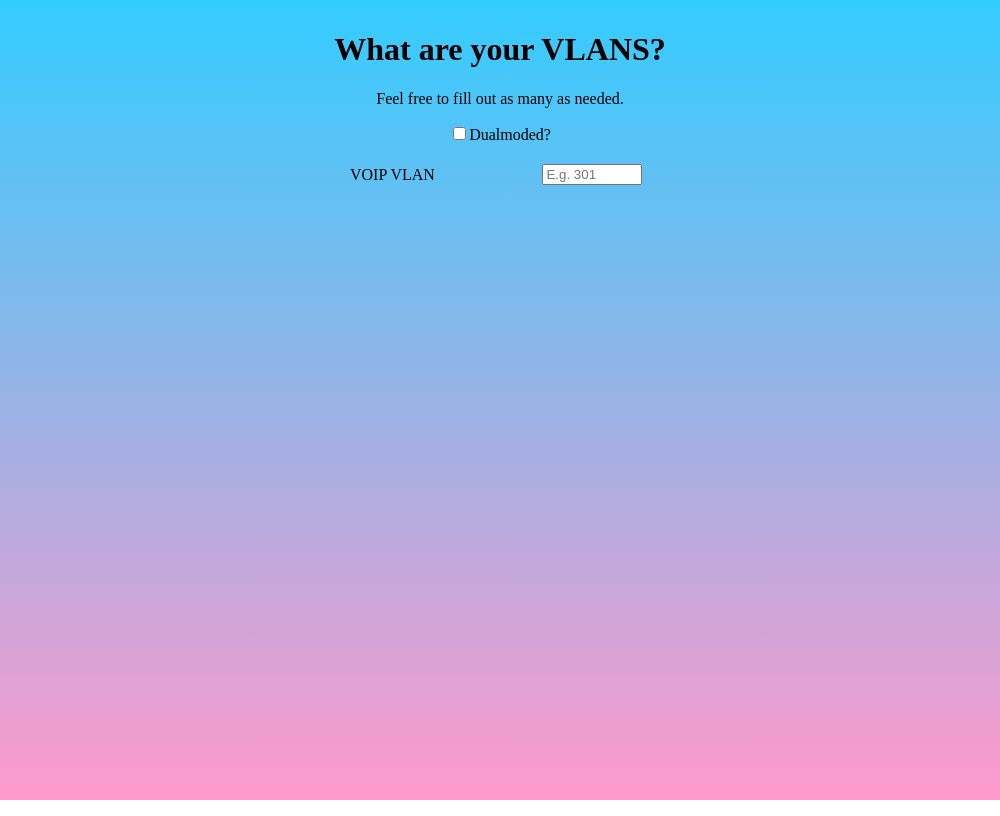
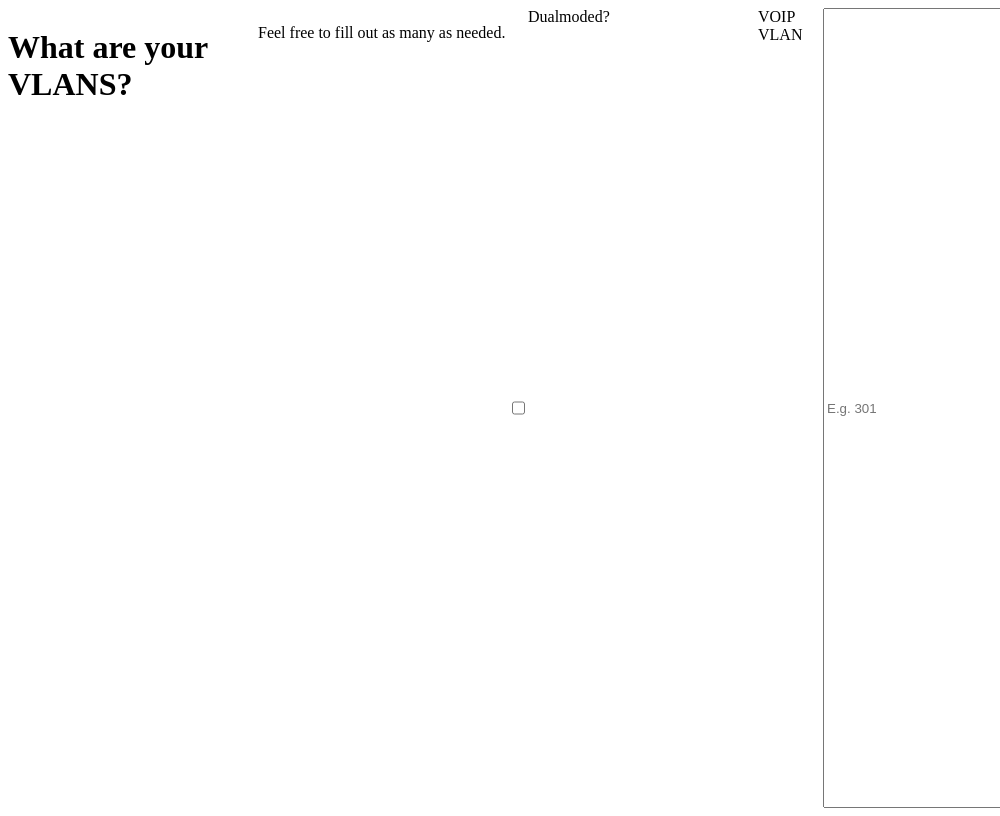
Before and after one commit to jweatherspoon/switches-js, an Electron app: page renderer-assets/html/VLANForm.html in a window 1000 px wide. Drawn offline with Linux system fonts and the light colour scheme.

Commit message:
Added some dumb flex

```diff
--- a/renderer-assets/html/VLANForm.html
+++ b/renderer-assets/html/VLANForm.html
@@ -1,18 +1,14 @@
 <html>
     <head>
-            <link rel="stylesheet" type="text/css" href="../css/Styles.css" />
+            <link rel="stylesheet" type="text/css" href="../css/flex.css" />
     </head>
-    <body class="switchback">
-        <div class="outerdiv" style="padding-top: 10px">
-            <div class="innerdiv">
-                <h1>What are your VLANS?</h1>
-                <p>Feel free to fill out as many as needed.</p>
-                <input type="checkbox" value="dualmoded">Dualmoded?
-                <div style="padding-top: 20px; width: 400px; margin-left: auto">
-                        <label for="VOIP">VOIP VLAN</label>
-                        <input class="vlaninput" type="number" id="VOIP" name="VOIP" placeholder="E.g. 301">
-                </div>
-            </div>
+    <body class="flex-container">
+        <div class="flex"><h1>What are your VLANS?</h1></div>
+        <div class="flex"><p>Feel free to fill out as many as needed.</p></div>
+        <div class="flex"><input type="checkbox" value="dualmoded">Dualmoded?</div>
+        <div class="flex">
+                <label for="VOIP">VOIP VLAN</label>
+                <input class="vlaninput" type="number" id="VOIP" name="VOIP" placeholder="E.g. 301">
         </div>
     </body>
     <footer>
```
